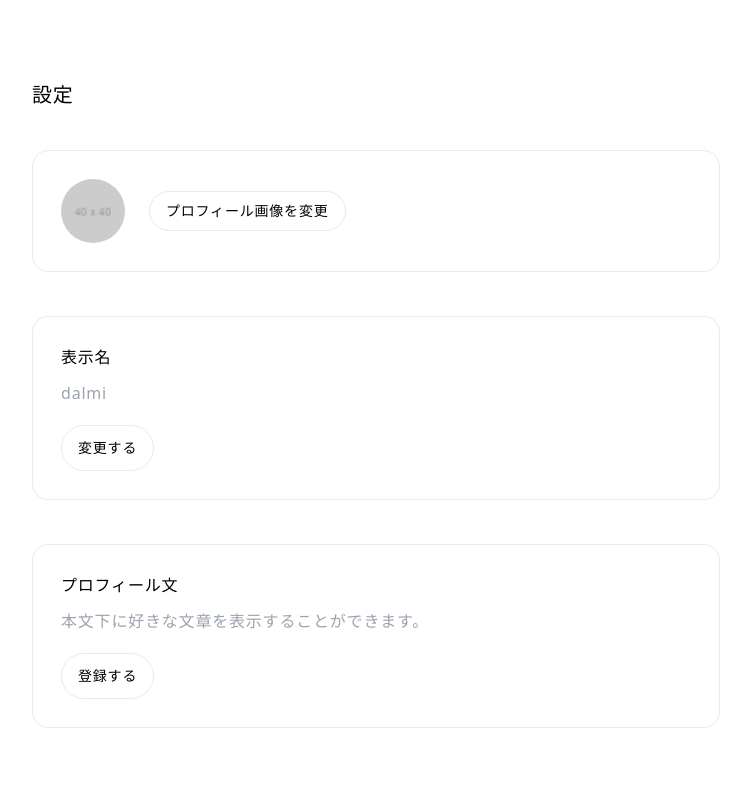
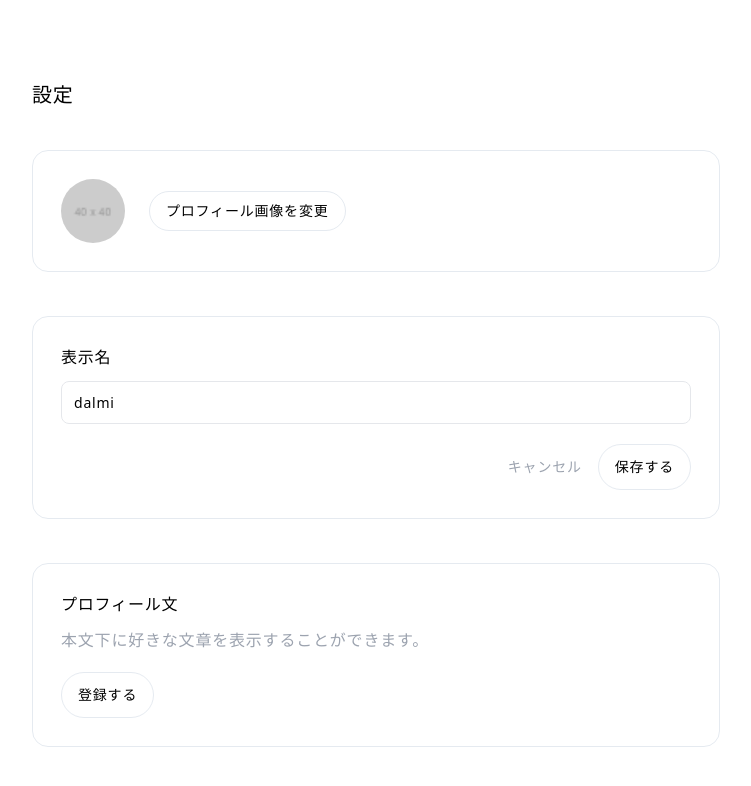
Before and after one commit to kei-1313/output, a Next.js app: page /settings in a window 1280 px wide. Both pictures are taken after a click on the button "変更する". Shown: the top 786 px of the page, without its empty margins (264-1015 px from the left). Built offline with nearby package versions, Linux system fonts and the light colour scheme.

Commit message:
profileNameコンポーネントで編集フィールドを作成

```diff
--- a/features/settings/components/Profile/ProfileName.tsx
+++ b/features/settings/components/Profile/ProfileName.tsx
@@ -1,9 +1,42 @@
+"use client"
+
+import { useState } from "react"
+
 const ProfileName = () => {
+  const [isEdit, setIsEdit] = useState(false)
+  const [name, setName] = useState('dalmi')
+
+  const handleEditName = () => {
+    setIsEdit(true)
+  }
+  const handleEditCancelName = () => {
+    setIsEdit(false)
+  }
+
 	return (
 		<div className="overflow-hidden rounded-2xl border border-slate-300/50 p-6 md:p-7">
-      <h3 className="text-base">表示名</h3>
-      <p className="text-gray-400 mt-3 mb-5">dalmi</p>
-      <button className="text-sm py-3 px-4 border border-slate-300/50 rounded-full hover:bg-slate-100 transition duration-300">変更する</button>
+      <h3 className="text-base mb-3">表示名</h3>
+      {isEdit? (
+        <input
+          className="transition-all mb-5 border rounded-lg py-2.5 px-3 leading-normal outline-none text-sm disabled:opacity-60 disabled:cursor-not-allowed w-full"
+          type="text"
+          name=""
+          id=""
+          value={name}
+          onChange={(e) => setName(e.target.value)}
+          placeholder="表示名を入力"
+        />
+      ):(
+        <p className="text-gray-400 mb-5">dalmi</p>
+      )}
+      {isEdit? (
+        <div className="flex gap-4 justify-end">
+          <button onClick={handleEditCancelName} className="text-sm text-gray-400 hover:text-gray-700 transition duration-300">キャンセル</button>
+          <button className="text-sm py-3 px-4 border border-slate-300/50 rounded-full hover:bg-slate-100 transition duration-300">保存する</button>
+        </div>
+      ):(
+          <button onClick={handleEditName} className="text-sm py-3 px-4 border border-slate-300/50 rounded-full hover:bg-slate-100 transition duration-300">変更する</button>
+      )}
     </div>
 	)
 }
```
Also changed, not shown: features/settings/components/Profile/ProfileImage.tsx (line endings or trailing spaces).
